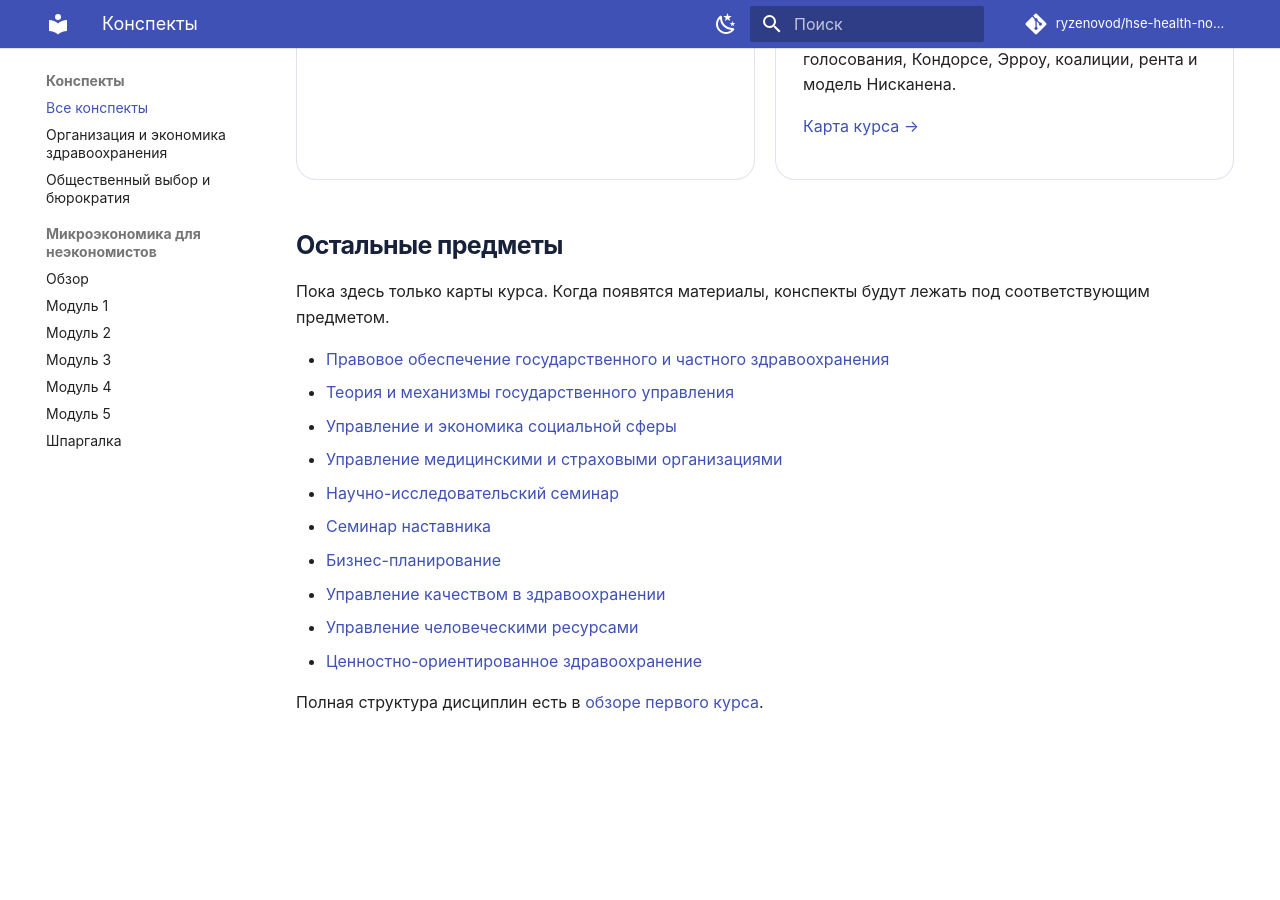
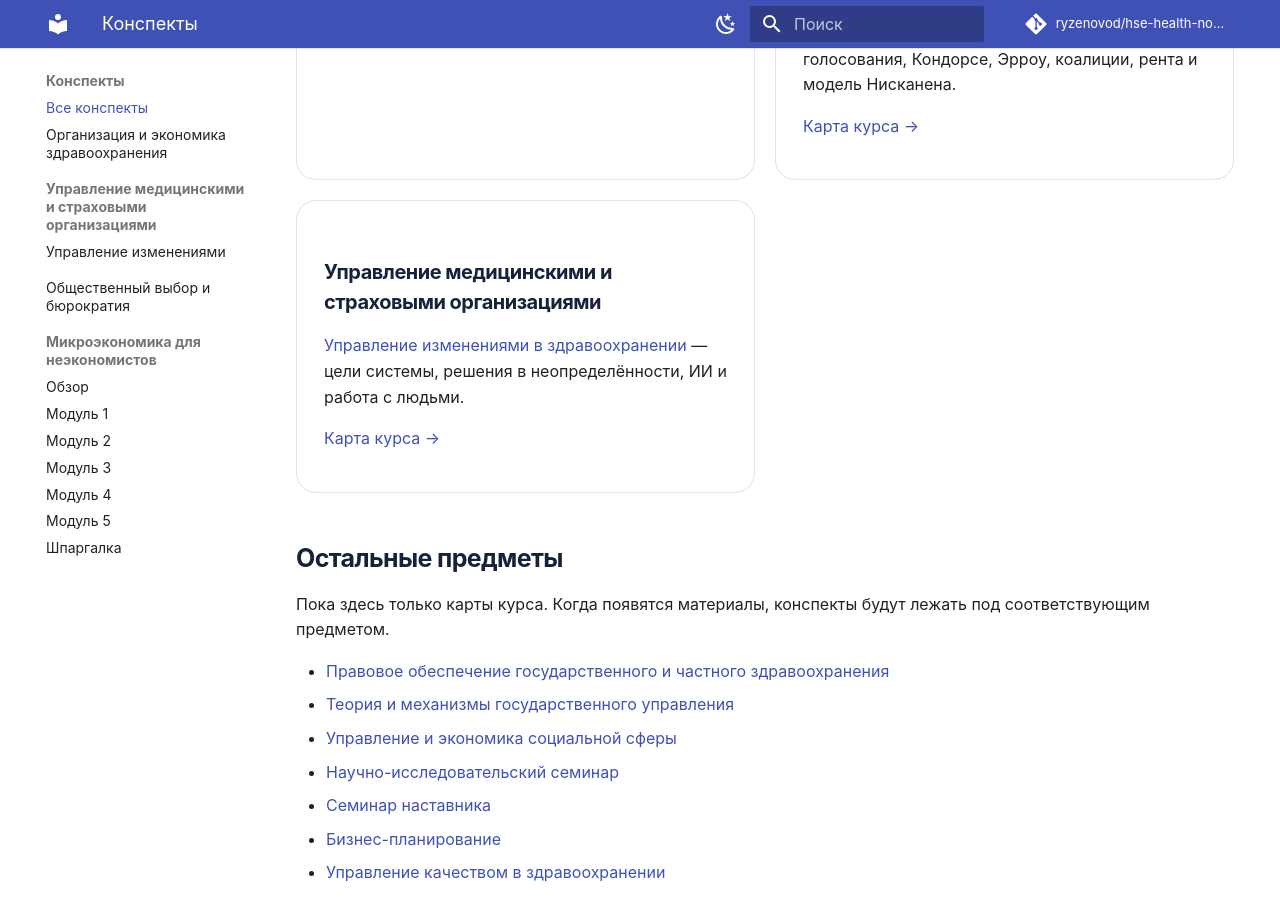
Before and after one commit to ryzenovod/hse-health-notes, an MkDocs documentation site: the page built from docs/year-1/notes.md, in a window 1280 px wide and 900 px high, scrolled down 568 px. Built offline with MkDocs 1.6.1 and Material for MkDocs 9.7.7, drawn with Linux system fonts in a browser that asks for light colours; comment, search, counter and statistics services are not loaded; before the commit the page ends 1308 px from its top, so only the background shows below that.

Commit message:
Add healthcare management and change study notes

```diff
--- a/docs/year-1/notes.md
+++ b/docs/year-1/notes.md
@@ -35,6 +35,16 @@ hide:
 
 </article>
 
+<article class="feature-card" markdown>
+
+### Управление медицинскими и страховыми организациями
+
+[Управление изменениями в здравоохранении](healthcare-management-and-change.md) — цели системы, решения в неопределённости, ИИ и работа с людьми.
+
+[Карта курса →](medical-organizations.md)
+
+</article>
+
 </div>
 
 ## Остальные предметы
--- a/mkdocs.yml
+++ b/mkdocs.yml
@@ -63,6 +63,8 @@ nav:
   - Конспекты:
       - Все конспекты: year-1/notes.md
       - Организация и экономика здравоохранения: module-1/epidemiology-lecture-1.md
+      - Управление медицинскими и страховыми организациями:
+          - Управление изменениями: year-1/healthcare-management-and-change.md
       - Общественный выбор и бюрократия: year-1/public-sector-economics-public-choice.md
       - Микроэкономика для неэкономистов:
           - Обзор: year-1/public-sector-economics-microeconomics.md
@@ -82,7 +84,9 @@ nav:
           - Правовое обеспечение: year-1/legal-healthcare.md
           - Теория госуправления: year-1/public-administration.md
           - Управление социальной сферой: year-1/social-sector.md
-          - Медицинские и страховые организации: year-1/medical-organizations.md
+          - Медицинские и страховые организации:
+              - Карта курса: year-1/medical-organizations.md
+              - Управление изменениями: year-1/healthcare-management-and-change.md
           - Экономика общественного сектора:
               - Карта курса: year-1/public-sector-economics.md
               - Общественный выбор и бюрократия: year-1/public-sector-economics-public-choice.md
```
Also changed, not shown: other parts of docs/year-1/notes.md (+0 -1 lines), docs/index.md (+3 -1 lines), docs/year-1/healthcare-management-and-change.md (added, +91 -0 lines), docs/year-1/index.md (+3 -1 lines), docs/year-1/medical-organizations.md (+4 -0 lines).
